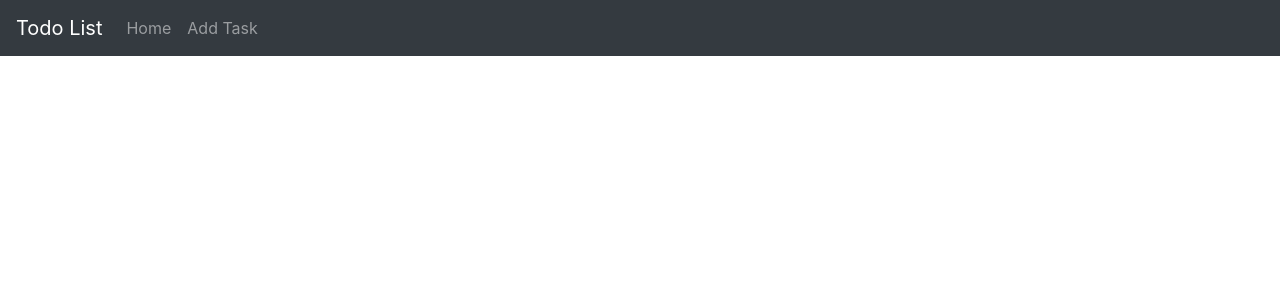
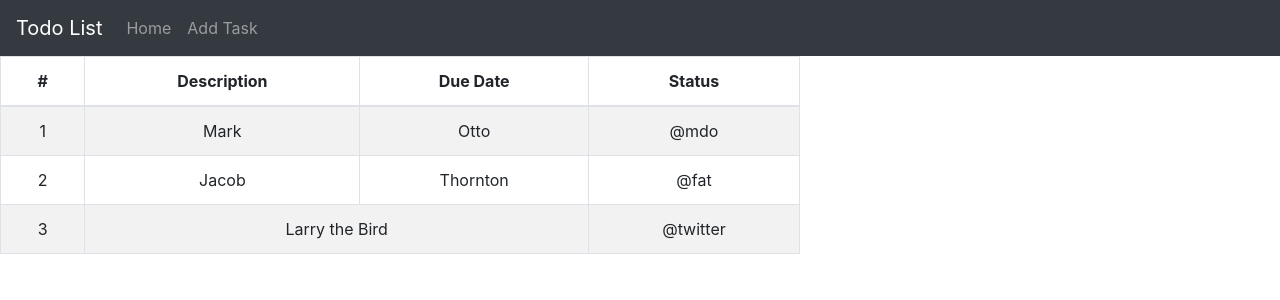
Before and after one commit to c0llision/todo-list-react, a React (Create React App) app: page / in a window 1280 px wide. Shown: the top 300 px of the page. Built offline with nearby package versions, Linux system fonts and the light colour scheme.

Commit message:
add homepage

```diff
--- a/src/App.js
+++ b/src/App.js
@@ -6,6 +6,7 @@
 import Nav from 'react-bootstrap/Nav';
 
 import AddTaskPage from './components/addTaskPage';
+import HomePage from './components/homePage';
 
 import { Switch, Route, BrowserRouter } from 'react-router-dom';
 
@@ -23,6 +24,7 @@
       </Navbar>
 
       <Switch>
+        <Route exact path="/" component={HomePage}/>
         <Route exact path="/add-task" component={AddTaskPage}/>
       </Switch>
 
--- /dev/null
+++ b/src/components/homePage.js
@@ -0,0 +1,43 @@
+import React from 'react';
+
+import Table from 'react-bootstrap/Table';
+
+class HomePage extends React.Component {
+    render() {
+        return (
+            <div className="App">
+              <Table striped bordered hover style={{width: 800}}>
+                <thead>
+                  <tr>
+                    <th>#</th>
+                    <th>Description</th>
+                    <th>Due Date</th>
+                    <th>Status</th>
+                  </tr>
+                </thead>
+                <tbody>
+                  <tr>
+                    <td>1</td>
+                    <td>Mark</td>
+                    <td>Otto</td>
+                    <td>@mdo</td>
+                  </tr>
+                  <tr>
+                    <td>2</td>
+                    <td>Jacob</td>
+                    <td>Thornton</td>
+                    <td>@fat</td>
+                  </tr>
+                  <tr>
+                    <td>3</td>
+                    <td colSpan="2">Larry the Bird</td>
+                    <td>@twitter</td>
+                  </tr>
+                </tbody>
+              </Table>
+            </div>
+        );
+    }
+}
+
+export default HomePage;
```
